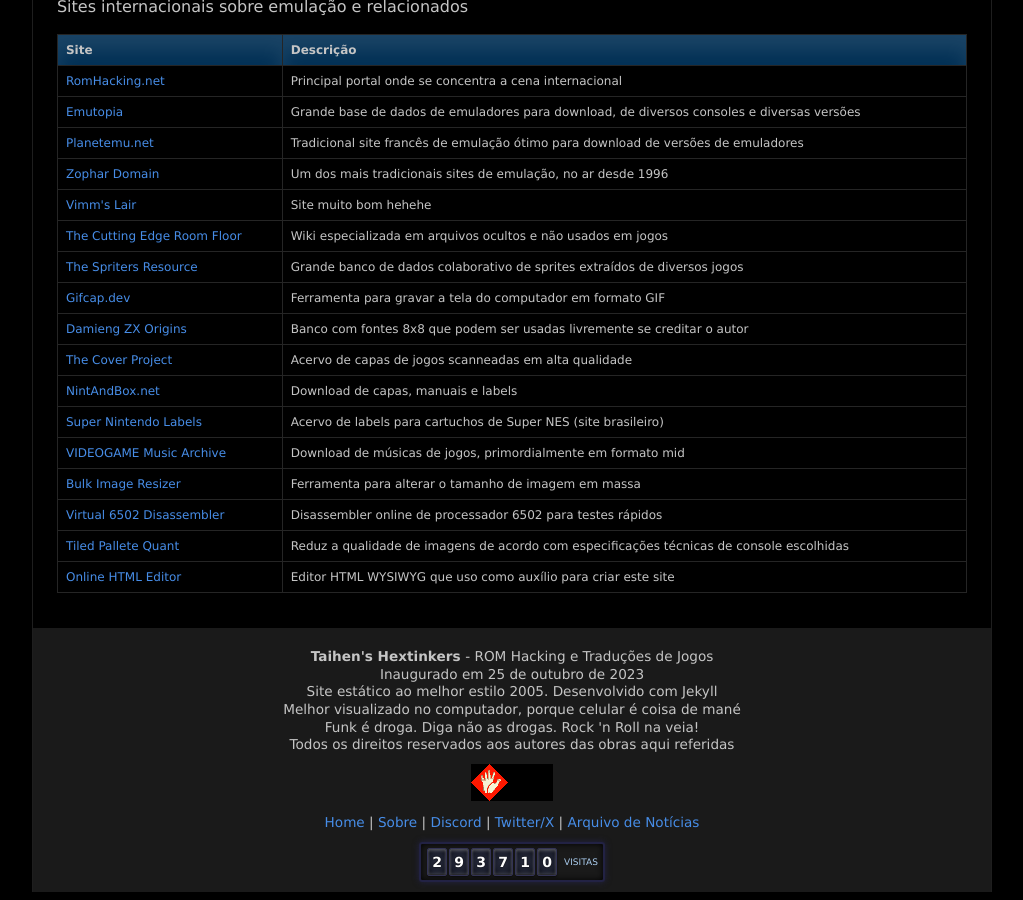
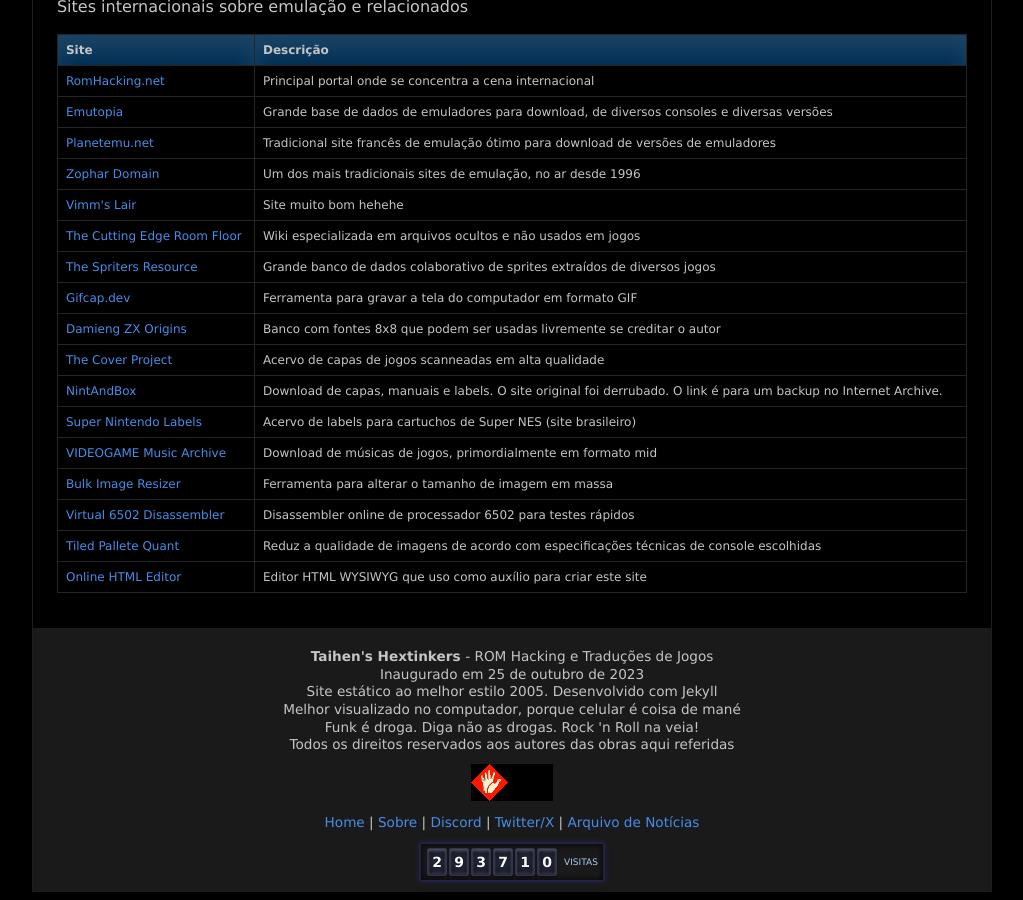
Before and after one commit to taihendarou/hextinkers, a Jekyll site: the page built from links.md, in a window 1280 px wide and 900 px high, scrolled down 943 px. Shown: the whole window, without its empty margins (128-1151 px from the left). Built offline with Jekyll 4.4.1, drawn with Linux system fonts in a browser that asks for light colours.

Commit message:
Site update

```diff
--- a/_posts/2025-08-28-projeto-yu-yu-hakusho-final-makai-novo.markdown
+++ b/_posts/2025-08-28-projeto-yu-yu-hakusho-final-makai-novo.markdown
@@ -8,10 +8,12 @@
 
 Esta é uma tradução muito esperada, pois este jogo possui uma boa base de fãs e jogadores até hoje. Seria a sequência natural após eu ter lançado a tradução de seu antecessor em fevereiro de 2024, o [Yu Yu Hakusho 2: Kakutou no Sho](/_traducoes/snes-yu-yu-hakusho-kakutou-no-shou.markdown).
 
-![Yu Yu Hakusho Final Box Cover](/img/projeto_yyh-final/yyh-final-cover-300.jpg){:class="centered"}
+![Yu Yu Hakusho Final Tradução Folder](/img/projeto_yyh-final/yyh-final-projeto.png){:class="centered"}
 
 Como é de se esperar, o projeto será longo. Quero que fique tão bem feito e caprichado quanto o 2. Por isso, evito ao máximo fazer qualquer tipo de gambiarra. A proposta é debulhar todo o código binário, desenvolver as ferramentas que tiverem que ser desenvolvidas e aprender o que tiver que ser aprendido para que o resultado final tenha a qualidade de um lançamento oficial.
 
-As atualizações serão postadas aqui. Em breve, criarei a página interna do projeto. Buscarei manter uma frequência de trazer uma atualização mensal do projeto. A expectativa é que eu demore 1 ano para finalizar tudo.
+As atualizações serão postadas aqui. Buscarei manter uma frequência de trazer uma atualização mensal do projeto. A expectativa é que eu demore 1 ano para finalizar tudo.
+
+[Acesse aqui a página do projeto](traducoes/snes-yu-yu-hakusho-final.html)
 
 É isso falou valeu.
--- a/links.md
+++ b/links.md
@@ -121,8 +121,8 @@
         <td>Acervo de capas de jogos scanneadas em alta qualidade</td>
       </tr>
       <tr>
-        <td><a href="https://www.nintandbox.net/">NintAndBox.net</a></td>
-        <td>Download de capas, manuais e labels</td>
+        <td><a href="https://archive.org/download/nintandbox-2026">NintAndBox</a></td>
+        <td>Download de capas, manuais e labels. O site original foi derrubado. O link é para um backup no Internet Archive.</td>
       </tr>
       <tr>
         <td><a href="https://supernintendolabels.blogspot.com/" target="_blank">Super Nintendo Labels</a></td>
```
Also changed, not shown: 1 other file.
